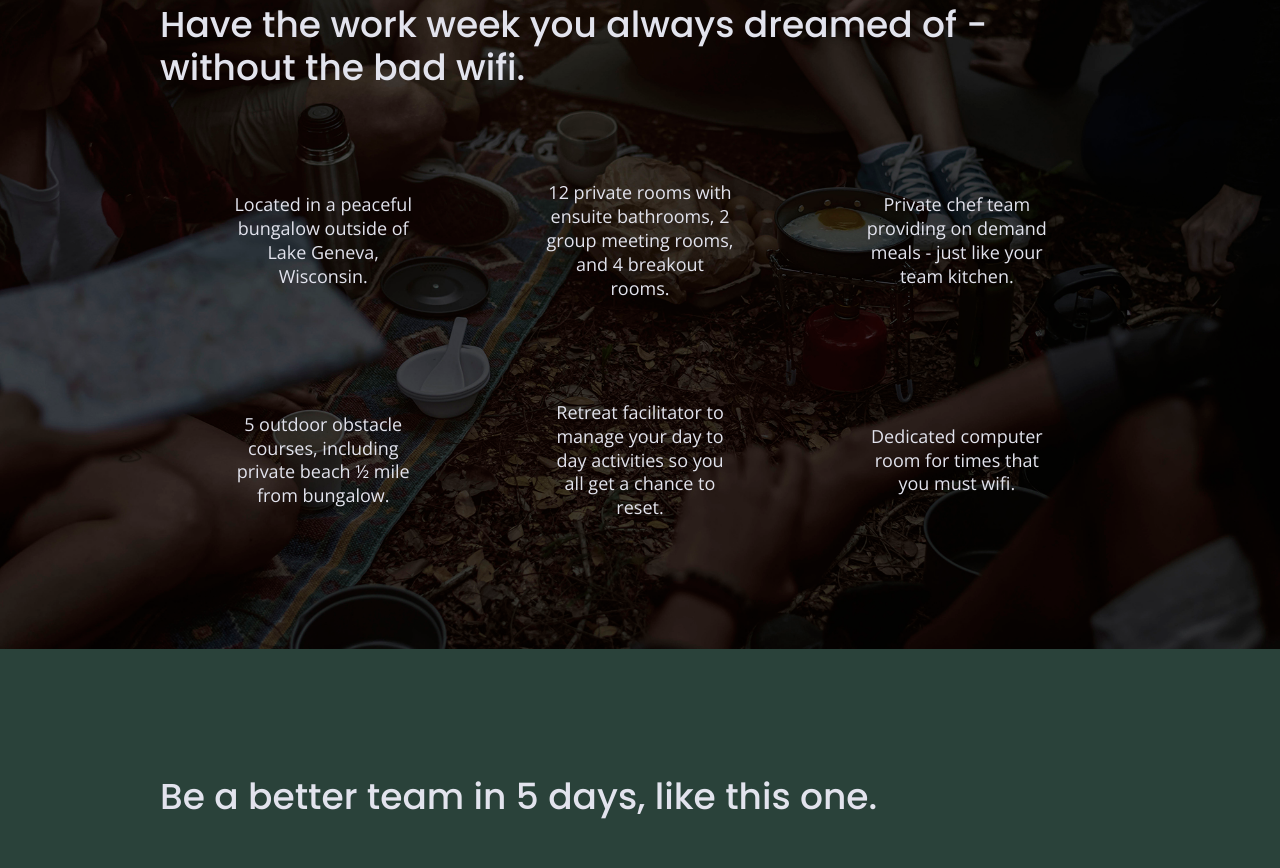
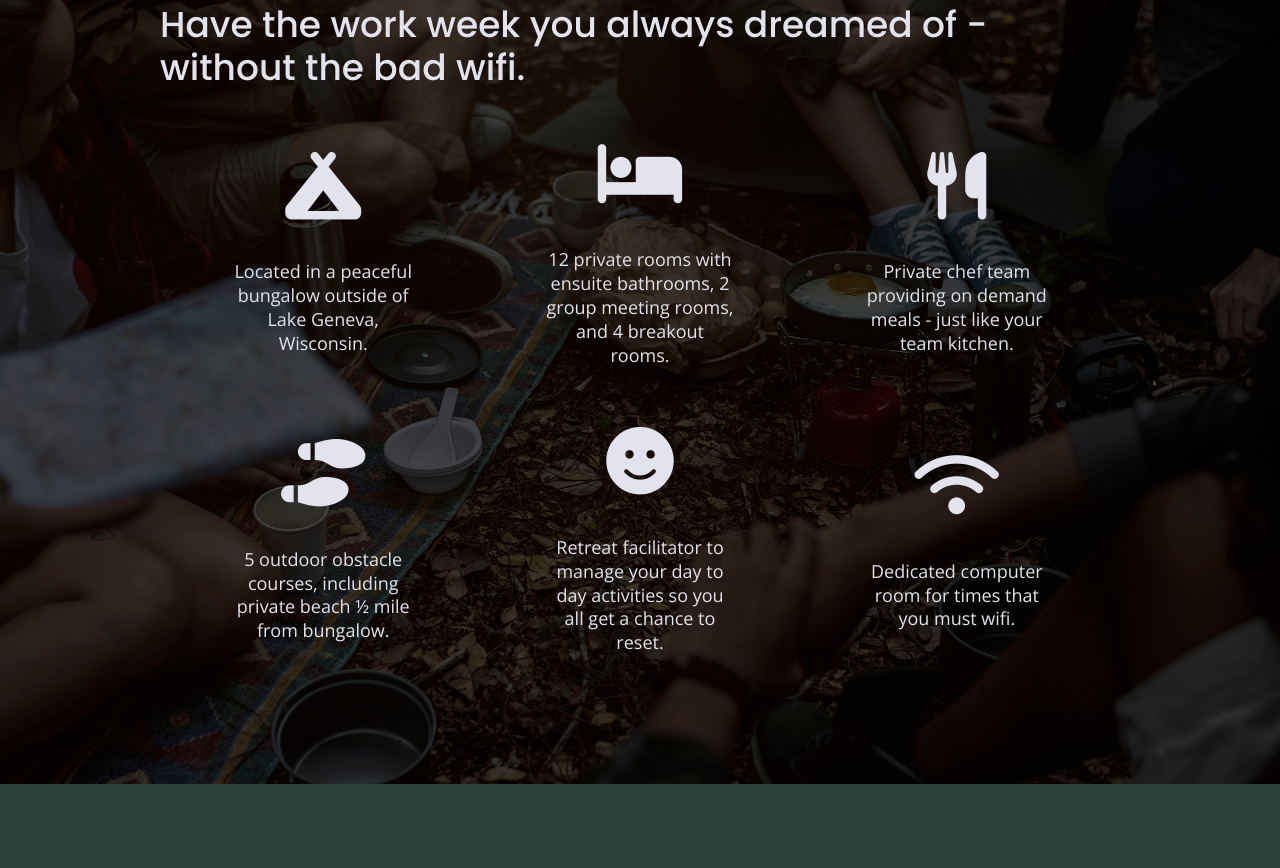
Before and after one commit to marisvenancio/unplugged, a website built with Parcel: page index.html in a window 1280 px wide. Shown: the part 1127-1995 px from the top of the page. Built offline with nearby package versions, Linux system fonts and the light colour scheme.

Commit message:
Added icons to features section

```diff
--- a/css/main.css
+++ b/css/main.css
@@ -326,6 +326,10 @@ input[type=button] {
   justify-content: center;
   align-items: center;
   flex-flow: row wrap;
+}
+
+.features i {
+  font-size: 3.75em;
 }
 
 .features .features-item-description {
--- a/index.html
+++ b/index.html
@@ -18,12 +18,13 @@
 
   <link rel="stylesheet" href="css/normalize.css">
   <link rel="stylesheet" href="css/main.css">
+   <!-- Font Awesome -->
+  <script src="https://kit.fontawesome.com/c6b1403938.js" crossorigin="anonymous"></script>
 
   <meta name="theme-color" content="#fafafa">
 
   <!-- Google Fonts -->
   <link href="https://fonts.googleapis.com/css?family=Open+Sans:400,700|Poppins:500,700" rel="stylesheet">
-
 </head>
 
 <body>
@@ -74,29 +75,29 @@
         <h2>Have the work week you always dreamed of - without the bad wifi.</h2>
         <div class="features-items">
         <article>
-          <p class="fontawesome-icon"></p>
+          <p class="fontawesome-icon"><i class="fas fa-campground"></i></p>
           <p class="features-item-description">Located in a peaceful bungalow outside of Lake Geneva, Wisconsin.</p>
         </article>
         <article>
-          <p class="fontawesome-icon"></p>
+          <p class="fontawesome-icon"><i class="fas fa-bed"></i></p>
           <p class="features-item-description">12 private rooms with ensuite bathrooms, 2 group meeting rooms,
             and 4 breakout rooms.</p>
         </article>
         <article>
-          <p class="fontawesome-icon"></p>
+          <p class="fontawesome-icon"><i class="fas fa-utensils"></i></p>
           <p class="features-item-description">Private chef team providing on demand meals - just like your team kitchen.</p>
         </article>
         <article>
-          <p class="fontawesome-icon"></p>
+          <p class="fontawesome-icon"><i class="fas fa-shoe-prints"></i></p>
           <p class="features-item-description">5 outdoor obstacle courses, including private beach ½ mile from bungalow.</p>
         </article>
         <article>
-          <p class="fontawesome-icon"></p>
+          <p class="fontawesome-icon"><i class="fas fa-smile"></i></p>
           <p class="features-item-description">Retreat facilitator to manage your day to day activities
              so you all get a chance to reset.</p>
         </article>
         <article>
-          <p class="fontawesome-icon"></p>
+          <p class="fontawesome-icon"><i class="fas fa-wifi"></i></p>
           <p class="features-item-description">Dedicated computer room for times that you must wifi.</p>
         </article>
         </div>
@@ -149,7 +150,7 @@
     </div> <!-- footer content-wrapper ends -->
 
     <div class="copyright">
-      <p>Copyright 202X | Unplugged</p>
+      <p>Copyright 2023 | Unplugged</p>
     </div>
   </footer>
 
```
Also changed, not shown: about/index.html (+2 -0 lines), faq/index.html (+2 -0 lines).
